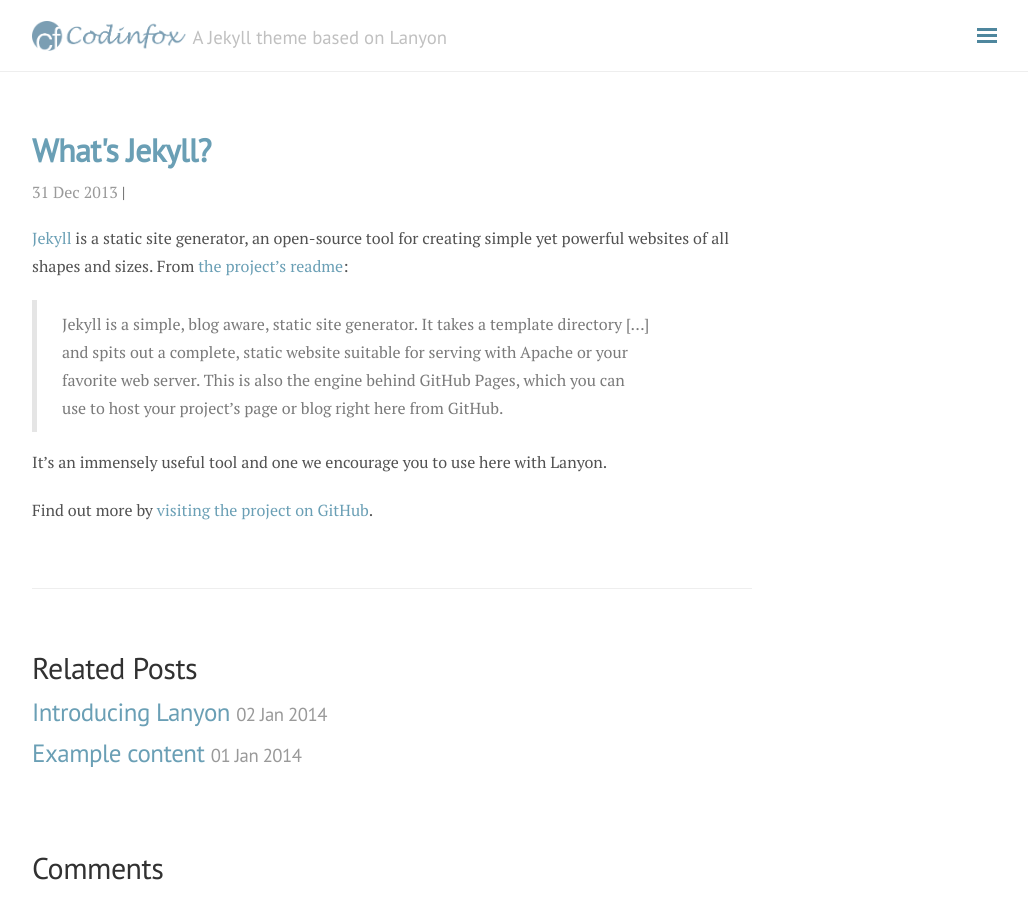
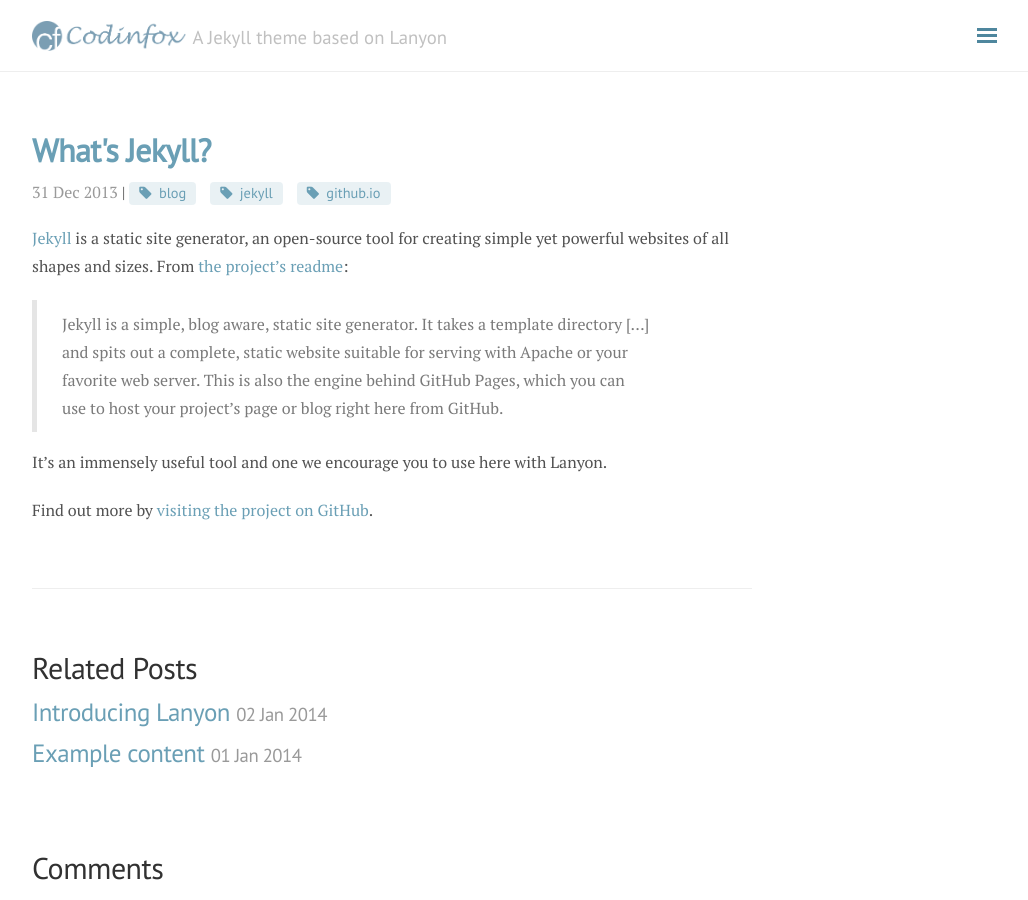
Before and after one commit to clone777/clone777.github.io, a Jekyll site: the page built from _posts/2013-12-31-whats-jekyll.md, in a window 1280 px wide. Shown: the whole page, without its empty margins (248-1276 px from the left). Built offline with Jekyll 4.4.1, drawn with Linux system fonts in a browser that asks for light colours; nearby versions of some CDN libraries; comment, search, counter and statistics services are not loaded.

Commit message:
init blog theme

```diff
--- a/_posts/2013-12-31-whats-jekyll.md
+++ b/_posts/2013-12-31-whats-jekyll.md
@@ -1,7 +1,8 @@
 ---
 layout: post
 title: What's Jekyll?
-categories: Jekyll css
+category: Dev
+tags: [blog, jekyll, github.io]
 ---
 
 [Jekyll](http://jekyllrb.com) is a static site generator, an open-source tool for creating simple yet powerful websites of all shapes and sizes. From [the project's readme](https://github.com/mojombo/jekyll/blob/master/README.markdown):
```
